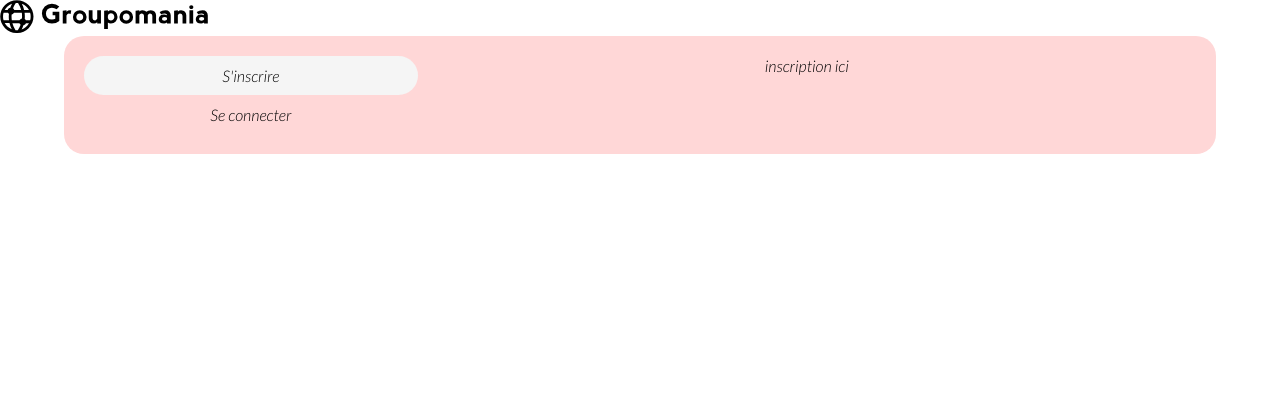
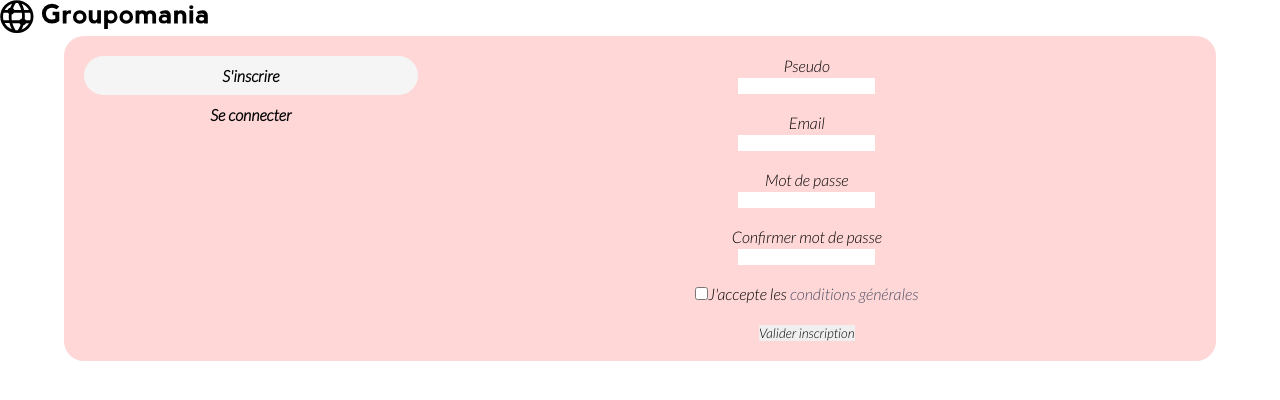
Before and after one commit to patshikwe/Groupomania, a React (Create React App) app in the folder groupomania-network/: page /profil in a window 1280 px wide. Shown: the top 400 px of the page. Built offline with nearby package versions, Linux system fonts and the light colour scheme; no server answers.

Commit message:
Suite, s'inscrire et se connecter

```diff
--- a/groupomania-network/package.json
+++ b/groupomania-network/package.json
@@ -6,6 +6,8 @@
     "@testing-library/jest-dom": "^5.16.4",
     "@testing-library/react": "^13.3.0",
     "@testing-library/user-event": "^13.5.0",
+    "axios": "^0.27.2",
+    "dotenv": "^16.0.1",
     "react": "^18.1.0",
     "react-dom": "^18.1.0",
     "react-router-dom": "^6.3.0",
--- a/groupomania-network/src/components/App.js
+++ b/groupomania-network/src/components/App.js
@@ -1,14 +1,37 @@
+
+import React from "react"
+import Routes from "./Routes"
+import { UidContext } from "./AppContext"
+import {useState} from 'react'
+import { useEffect } from "react"
+import axios from "axios"
 
 
-import Routes from "./Routes"
+const App = () => {
+  const [uid, setUid] = useState(null);
+
+  useEffect(() => {
+    const fetchToken = async () => {
+      await axios({
+        method: "get",
+        url: `${process.env.REACT_APP_API_URL}jwtid`,
+        withCredentials: false,
+      })
+        .then((res) => {
+          setUid(res.data);
+        })
+        .catch((err) => console.log("No token"));
+    };
+    fetchToken();
+
+    // if (uid) dispatch(getUser(uid));
+  }, [uid]);
 
 
-
-function App() {
   return (
-    <div >
+    <UidContext.Provider value={uid} >
       <Routes />
-    </div>
+    </UidContext.Provider>
   );
 }
 
--- /dev/null
+++ b/groupomania-network/src/components/AppContext.js
@@ -0,0 +1,4 @@
+
+import { createContext } from "react";
+
+export const UidContext = createContext();
--- /dev/null
+++ b/groupomania-network/src/components/Log/Login.js
@@ -0,0 +1,67 @@
+// Formulaire de connexion - logique
+
+import React from 'react'
+import { useState } from 'react';
+import axios from 'axios'
+
+const Login = () => {
+    const [email, setEmail] = useState("");
+    const [password, setPassword] = useState("");
+
+    const handleLogin = (e) => {
+        e.preventDefault();
+        const emailError = document.querySelector(".email.error")
+        const passwordError = document.querySelector(".password.error")
+
+        axios({
+            method: "post",
+            url: `${process.env.REACT_APP_API_URL}api/auth/login`,
+            withCredentials: true,
+            data: {
+                email,
+                password,
+            },
+        })
+            .then((res) => {
+                // console.log(res);
+                if (res.data.errors) {
+                    emailError.innerHTML = res.data.errors.email;
+                    passwordError.innerHTML = res.data.errors.password;
+                } else {
+                    window.location = "/";
+                }
+            })
+            .catch((err) => {
+                console.log(err);
+            });
+    }
+    return (
+        <form action="" onSubmit={handleLogin} id="sign-up-form">
+            <label htmlFor="email">Email</label>
+            <br />
+            <input
+                type="text"
+                name="email"
+                id="email"
+                onChange={(e) => setEmail(e.target.value)}
+                value={email}
+            />
+            <div className="email error"></div>
+            <br />
+            <label htmlFor="password">Mot de passe</label>
+            <br />
+            <input
+                type="password"
+                name="password"
+                id="password"
+                onChange={(e) => setPassword(e.target.value)}
+                value={password}
+            />
+            <div className="password error"></div>
+            <br />
+            <input type="submit" value="Se connecter" />
+        </form>
+    )
+}
+
+export default Login
--- a/groupomania-network/src/components/Log/SignUp.js
+++ b/groupomania-network/src/components/Log/SignUp.js
@@ -1,13 +1,133 @@
 // Formulaire d'inscription - logique
 
 import React from 'react'
+import axios from 'axios'
+import { useState } from 'react';
+import Login from './Login';
 
 const SignUp = () => {
+    const [formSubmit, setFormSubmit] = useState(false);
+    const [pseudo, setPseudo] = useState("");
+    const [email, setEmail] = useState("");
+    const [password, setPassword] = useState("");
+    const [controlPassword, setControlPassword] = useState("");
+
+    const handleRegister = async (e) => {
+        e.preventDefault();
+        const terms = document.getElementById("terms");
+        const pseudoError = document.querySelector(".pseudo.error");
+        const emailError = document.querySelector(".email.error");
+        // const passwordError = document.querySelector(".password.error");
+        const passwordConfirmError = document.querySelector(
+          ".password-confirm.error"
+        );
+        const termsError = document.querySelector(".terms.error");
+
+        passwordConfirmError.innerHTML = "";
+        termsError.innerHTML = "";
+
+        if (password !== controlPassword || !terms.checked) {
+          if (password !== controlPassword)
+            passwordConfirmError.innerHTML =
+              "Les mots de passe ne correspondent pas";
+
+          if (!terms.checked)
+            termsError.innerHTML = "Veuillez valider les conditions générales";
+        } else {
+          await axios({
+            method: "post",
+            url: `${process.env.REACT_APP_API_URL}api/auth/register`,
+            data: {
+              pseudo,
+              email,
+              password,
+            },
+          })
+            .then((res) => {
+              console.log(res);
+              if (res.data.errors) {
+                pseudoError.innerHTML = res.data.errors.pseudo;
+                emailError.innerHTML = res.data.errors.email;
+              } else {
+                setFormSubmit(true);
+              }
+            })
+            .catch((err) => console.log(err));
+        }
+      };
+
+
     return (
-        <div>
-            inscription ici
-        </div>
-    )
+        <>
+        {formSubmit ? (
+          <>
+            <Login />
+            <span></span>
+            <h4 className="success">
+              Enregistrement réussi, veuillez-vous connecter
+            </h4>
+          </>
+        ) : (
+          <form action="" onSubmit={handleRegister} id="sign-up-form">
+            <label htmlFor="pseudo">Pseudo</label>
+            <br />
+            <input
+              type="text"
+              name="pseudo"
+              id="pseudo"
+              onChange={(e) => setPseudo(e.target.value)}
+              value={pseudo}
+            />
+            <div className="pseudo error"></div>
+            <br />
+            <label htmlFor="email">Email</label>
+            <br />
+            <input
+              type="text"
+              name="email"
+              id="email"
+              onChange={(e) => setEmail(e.target.value)}
+              value={email}
+            />
+            <div className="email error"></div>
+            <br />
+            <label htmlFor="password">Mot de passe</label>
+            <br />
+            <input
+              type="password"
+              name="password"
+              id="password"
+              onChange={(e) => setPassword(e.target.value)}
+              value={password}
+            />
+            <div className="password error"></div>
+            <br />
+            <label htmlFor="password-conf">Confirmer mot de passe</label>
+            <br/>
+            <input
+              type="password"
+              name="password"
+              id="password-conf"
+              onChange={(e) => setControlPassword(e.target.value)}
+              value={controlPassword}
+            />
+            <div className="password-confirm error"></div>
+            <br />
+            <input type="checkbox" id="terms" />
+            <label htmlFor="terms">
+              J'accepte les{" "}
+              <a href="/" target="_blank" rel="noopener noreferrer">
+                conditions générales
+              </a>
+            </label>
+            <div className="terms error"></div>
+            <br />
+            <input type="submit" value="Valider inscription" />
+          </form>
+        )}
+      </>
+    );
+
 }
 
 export default SignUp
--- a/groupomania-network/src/components/Log/ToLogin.js
+++ /dev/null
@@ -1,13 +0,0 @@
-// Formulaire de connexion - logique
-
-import React from 'react'
-
-const ToLogin = () => {
-    return (
-        <div>
-            connecter
-        </div>
-    )
-}
-
-export default ToLogin
--- a/groupomania-network/src/components/Log/index.js
+++ b/groupomania-network/src/components/Log/index.js
@@ -3,20 +3,20 @@
 import React from 'react'
 import { useState } from 'react'
 import SignUp from './SignUp'
-import ToLogin from './ToLogin'
+import Login from './Login'
 import '../../styles/pages/Profil.css'
 
-const Log = () => {
-    const [signUpModal, setSignUpModal] = useState(true)
-    const [toLoginModal, setTologinModal] = useState(false)
+const Log = (props) => {
+    const [signUpModal, setSignUpModal] = useState(props.signup)
+    const [loginModal, setLoginModal] = useState(props.login)
 
     const handleModals = (e) => {
         if (e.target.id === "register") {
-            setTologinModal(false);
+            setLoginModal(false);
             setSignUpModal(true);
         } else if (e.target.id === "login") {
             setSignUpModal(false);
-            setTologinModal(true);
+            setLoginModal(true);
         }
     };
 
@@ -27,10 +27,10 @@
                     <li onClick={handleModals} id="register"
                     className={signUpModal ? "active-btn" : null}>S'inscrire </li>
                     <li onClick={handleModals} id="login"
-                    className={toLoginModal ? "active-btn" : null}>Se connecter </li>
+                    className={loginModal ? "active-btn" : null}>Se connecter </li>
                 </ul>
                 {signUpModal && <SignUp />}
-                {toLoginModal && <ToLogin />}
+                {loginModal && <Login />}
             </div>
         </div>
     )
--- a/groupomania-network/src/pages/Profil.js
+++ b/groupomania-network/src/pages/Profil.js
@@ -3,17 +3,26 @@
 import logo from '../assets/logo/icon-left-font-monochrome-black.svg';
 import Log from '../components/Log'
 import '../styles/pages/Profil.css'
+import { useContext } from 'react';
+import { UidContext } from '../components/AppContext';
 
 const Profil = () => {
+    const uid = useContext(UidContext)
+
     return (
-
         <div className=''>
-            <header className="">
-                <img src={logo} className="logo" alt="logo" />
-            </header>
-            <div className=''>
-                <Log />
-            </div>
+            {uid? (
+                <h1>UpdateProfil</h1>
+            ) : (
+                    <div className=''>
+                    <header className="">
+                        <img src={logo} className="logo" alt="logo" />
+                    </header>
+                    <div className=''>
+                        <Log login={false} signup={true}/>
+                    </div>
+                </div>
+            ) }
         </div>
     )
 }
--- a/groupomania-network/src/styles/index.css
+++ b/groupomania-network/src/styles/index.css
@@ -1,4 +1,3 @@
-
 @import url('https://fonts.googleapis.com/css2?family=Lato:ital,wght@1,300&display=swap');
 
 * {
@@ -11,9 +10,11 @@
     border: none;
     text-decoration: none;
 }
+
 ::selection {
-        background: var(--secondary-lessClear);
+    background: rgb(180, 218, 225);
 }
+
 a,
 a:visited {
     color: var(--tertiery-dark);
--- a/groupomania-network/src/styles/pages/Profil.css
+++ b/groupomania-network/src/styles/pages/Profil.css
@@ -1,8 +1,3 @@
-.profil-page {
-    margin: 80px auto 0;
-    max-width: 1200px;
-}
-
 .logo {
     width: 13em;
 }
@@ -10,7 +5,7 @@
 .connect-form {
     border: none;
     background: var(--secondary-lessClear);
-    min-width: 490px;
+    min-width: 350px;
     width: 90%;
     text-align: center;
     margin: 0 auto;
@@ -28,6 +23,7 @@
     border-radius: 20px;
     padding: 10px 20px;
     transition: 0.2s;
+    font-weight: bold;
 }
 
 .active-btn {
```
Also changed, not shown: 2 other files (tests, documents, lock files or other folders).
